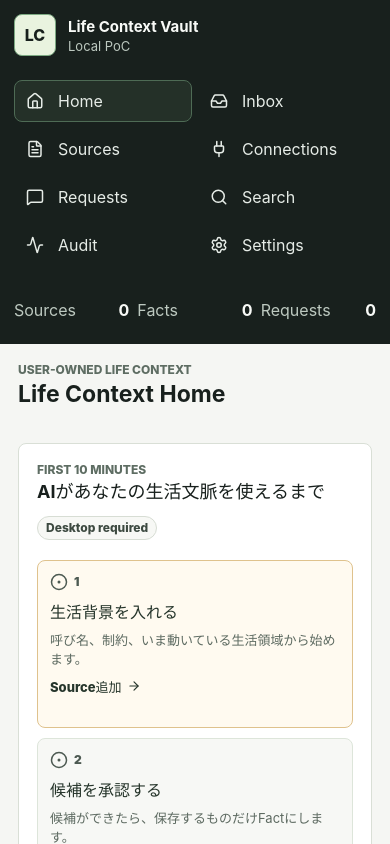
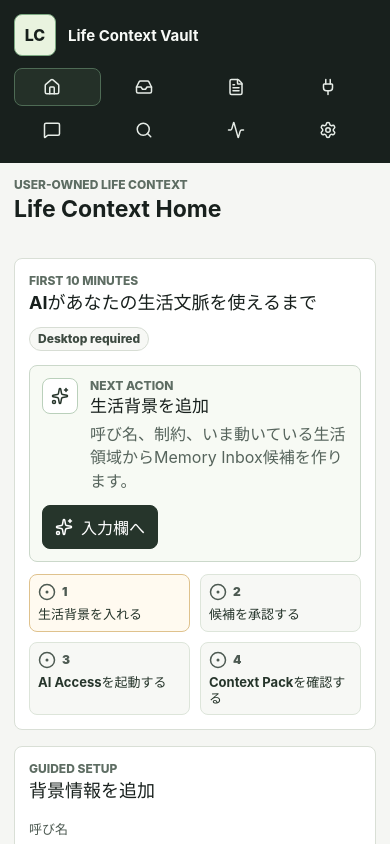
Before and after one commit to Kota-Ohno/life-context-vault, a React (Vite) app: page / in a window 390 px wide. Shown: the top 844 px of the page. Built offline with nearby package versions, Linux system fonts and the light colour scheme.

Commit message:
Improve first-run home actions

```diff
--- a/src/App.tsx
+++ b/src/App.tsx
@@ -1684,7 +1684,12 @@ function NavButton({
   badge?: number;
 }) {
   return (
-    <button className={active ? "nav-item active" : "nav-item"} onClick={onClick} type="button">
+    <button
+      aria-label={label}
+      className={active ? "nav-item active" : "nav-item"}
+      onClick={onClick}
+      type="button"
+    >
       {icon}
       <span>{label}</span>
       {badge ? <strong>{badge}</strong> : null}
@@ -1758,6 +1763,10 @@ function HomeView({
   const aiAccessReady = Boolean(aiServiceStatus?.agentConnected);
   const requestTried = requests.length > 0;
   const accessReadiness = aiAccessReadinessCopy(aiServiceStatus, nativePath);
+  const pendingRequestCount = requests.filter((request) => request.status === "pending_user_confirmation").length;
+  const focusSetup = () => {
+    document.getElementById("home-guided-setup")?.scrollIntoView({ behavior: "smooth", block: "start" });
+  };
   const onboardingSteps: OnboardingStep[] = [
     {
       title: "生活背景を入れる",
@@ -1797,6 +1806,51 @@ function HomeView({
       action: goRequests
     }
   ];
+  const nextAction = (() => {
+    if (candidates.length > 0) {
+      return {
+        title: `${candidates.length}件の候補を確認`,
+        body: "保存する生活文脈だけをFactにします。承認前の候補はAIには渡りません。",
+        label: "Inboxで確認",
+        action: goInbox,
+        icon: <Inbox size={18} />
+      };
+    }
+    if (!backgroundStarted) {
+      return {
+        title: "生活背景を追加",
+        body: "呼び名、制約、いま動いている生活領域からMemory Inbox候補を作ります。",
+        label: "入力欄へ",
+        action: focusSetup,
+        icon: <Sparkles size={18} />
+      };
+    }
+    if (pendingRequestCount > 0) {
+      return {
+        title: `${pendingRequestCount}件のContext Packを確認`,
+        body: "外部AIに渡る最小文脈を見て、不要なFactを外してから承認できます。",
+        label: "Requestsで確認",
+        action: goRequests,
+        icon: <MessageSquare size={18} />
+      };
+    }
+    if (!aiAccessReady) {
+      return {
+        title: nativePath ? "AI Accessを起動" : "DesktopでAI Accessを有効化",
+        body: accessReadiness.body,
+        label: nativePath ? "AI Accessを起動" : "Connectionsを見る",
+        action: nativePath ? startAiAccess : goConnections,
+        icon: <Plug size={18} />
+      };
+    }
+    return {
+      title: "Context Packを試す",
+      body: "普段使うAIに渡る文脈を、Requestsで事前確認できます。",
+      label: "Requestsを開く",
+      action: goRequests,
+      icon: <MessageSquare size={18} />
+    };
+  })();
 
   return (
     <section className="view-grid home-grid">
@@ -1807,6 +1861,24 @@ function HomeView({
             <h3>AIがあなたの生活文脈を使えるまで</h3>
           </div>
           <Badge>{accessReadiness.badge}</Badge>
+        </div>
+        <div className="home-start-grid">
+          <div className="next-action-card">
+            <div className="next-action-icon">{nextAction.icon}</div>
+            <div>
+              <p className="eyebrow">Next action</p>
+              <h4>{nextAction.title}</h4>
+              <p>{nextAction.body}</p>
+            </div>
+            <button
+              className="primary-button"
+              disabled={aiServiceBusy && nextAction.action === startAiAccess}
+              onClick={nextAction.action}
+              type="button"
+            >
+              {nextAction.icon}
+              {nextAction.label}
+            </button>
           </div>
           <div className="onboarding-checklist">
             {onboardingSteps.map((step, index) => (
@@ -1831,6 +1903,45 @@ function HomeView({
             ))}
           </div>
         </div>
+      </div>
+
+      <div className="panel quick-setup-panel" id="home-guided-setup">
+        <div className="panel-heading">
+          <div>
+            <p className="eyebrow">Guided setup</p>
+            <h3>背景情報を追加</h3>
+          </div>
+        </div>
+        <SetupForm setup={setup} setSetup={setSetup} submitBackground={submitBackground} compact />
+      </div>
+
+      <div className="panel">
+        <div className="panel-heading">
+          <div>
+            <p className="eyebrow">AI access</p>
+            <h3>普段使うAIとの接続</h3>
+          </div>
+          <button className="secondary-button" onClick={goConnections} type="button">
+            <Plug size={16} />
+            Open
+          </button>
+        </div>
+        <div className="connection-list compact">
+          {connectors.slice(0, 4).map((connector) => (
+            <div className="connection-row" key={connector.id}>
+              <div>
+                <strong>{connector.clientName}</strong>
+                <span>{connector.transport}</span>
+              </div>
+              <Badge>{connector.status}</Badge>
+            </div>
+          ))}
+        </div>
+        <div className={captureSettings.enabled ? "capture-strip enabled" : "capture-strip"}>
+          {captureSettings.enabled ? <Radio size={16} /> : <PauseCircle size={16} />}
+          <span>{captureSettings.enabled ? "Passive Capture is on" : "Passive Capture is paused"}</span>
+        </div>
+      </div>
 
       <div className="panel background-panel">
         <div className="panel-heading">
@@ -1866,44 +1977,6 @@ function HomeView({
       <div className="panel">
         <div className="panel-heading">
           <div>
-            <p className="eyebrow">AI access</p>
-            <h3>普段使うAIとの接続</h3>
-          </div>
-          <button className="secondary-button" onClick={goConnections} type="button">
-            <Plug size={16} />
-            Open
-          </button>
-        </div>
-        <div className="connection-list compact">
-          {connectors.slice(0, 4).map((connector) => (
-            <div className="connection-row" key={connector.id}>
-              <div>
-                <strong>{connector.clientName}</strong>
-                <span>{connector.transport}</span>
-              </div>
-              <Badge>{connector.status}</Badge>
-            </div>
-          ))}
-        </div>
-        <div className={captureSettings.enabled ? "capture-strip enabled" : "capture-strip"}>
-          {captureSettings.enabled ? <Radio size={16} /> : <PauseCircle size={16} />}
-          <span>{captureSettings.enabled ? "Passive Capture is on" : "Passive Capture is paused"}</span>
-        </div>
-      </div>
-
-      <div className="panel">
-        <div className="panel-heading">
-          <div>
-            <p className="eyebrow">Guided setup</p>
-            <h3>背景情報を追加</h3>
-          </div>
-        </div>
-        <SetupForm setup={setup} setSetup={setSetup} submitBackground={submitBackground} />
-      </div>
-
-      <div className="panel">
-        <div className="panel-heading">
-          <div>
             <p className="eyebrow">Review queue</p>
             <h3>Memory Inbox</h3>
           </div>
@@ -1922,14 +1995,16 @@ function HomeView({
 function SetupForm({
   setup,
   setSetup,
-  submitBackground
+  submitBackground,
+  compact = false
 }: {
   setup: BackgroundSetupInput;
   setSetup: (input: BackgroundSetupInput) => void;
   submitBackground: () => void;
+  compact?: boolean;
 }) {
   return (
-    <div className="form-stack">
+    <div className={compact ? "form-stack setup-form compact" : "form-stack setup-form"}>
       <Input label="呼び名" value={setup.displayName} onChange={(displayName) => setSetup({ ...setup, displayName })} placeholder="例: Kota" />
       <Input label="好みの口調" value={setup.tonePreference} onChange={(tonePreference) => setSetup({ ...setup, tonePreference })} placeholder="例: 落ち着いて具体的に" />
       <Textarea label="いま動いている生活領域" value={setup.activeLifeAreas} onChange={(activeLifeAreas) => setSetup({ ...setup, activeLifeAreas })} placeholder="仕事、家族、引っ越し、学習、健康管理など" />
--- a/src/styles.css
+++ b/src/styles.css
@@ -232,7 +232,58 @@ button {
 
 .launch-panel {
   display: grid;
-  gap: 4px;
+  gap: 14px;
+}
+
+.home-start-grid {
+  display: grid;
+  grid-template-columns: minmax(280px, 0.78fr) minmax(0, 1.22fr);
+  gap: 12px;
+  align-items: stretch;
+}
+
+.next-action-card {
+  display: grid;
+  grid-template-columns: 42px 1fr;
+  gap: 12px;
+  min-width: 0;
+  padding: 14px;
+  border: 1px solid #cbd8ca;
+  border-radius: 8px;
+  background: #f7faf4;
+}
+
+.next-action-card h4,
+.next-action-card p {
+  margin: 0;
+}
+
+.next-action-card h4 {
+  margin-top: 3px;
+  font-size: 17px;
+  line-height: 1.25;
+}
+
+.next-action-card p:not(.eyebrow) {
+  margin-top: 6px;
+  color: #56645c;
+  line-height: 1.45;
+}
+
+.next-action-card .primary-button {
+  grid-column: 1 / -1;
+  justify-self: start;
+}
+
+.next-action-icon {
+  display: grid;
+  width: 42px;
+  height: 42px;
+  place-items: center;
+  border: 1px solid #bad0bb;
+  border-radius: 8px;
+  background: #ffffff;
+  color: #26352b;
 }
 
 .onboarding-checklist {
@@ -241,12 +292,16 @@ button {
   gap: 10px;
 }
 
+.launch-panel .onboarding-checklist {
+  grid-template-columns: repeat(2, minmax(0, 1fr));
+}
+
 .onboarding-step {
   display: grid;
   align-content: start;
   gap: 8px;
   min-width: 0;
-  min-height: 168px;
+  min-height: 130px;
   padding: 12px;
   border: 1px solid #dde5da;
   border-radius: 8px;
@@ -327,6 +382,10 @@ button {
 .form-stack {
   display: grid;
   gap: 12px;
+}
+
+.setup-form.compact textarea {
+  min-height: 74px;
 }
 
 .field {
@@ -1434,7 +1493,9 @@ button:focus-visible {
   .view-grid,
   .home-grid,
   .ask-layout,
+  .home-start-grid,
   .onboarding-checklist,
+  .launch-panel .onboarding-checklist,
   .policy-grid,
   .policy-controls,
   .readiness-panel,
@@ -1448,6 +1509,10 @@ button:focus-visible {
 
   .home-grid .background-panel {
     grid-row: auto;
+  }
+
+  .onboarding-step {
+    min-height: 112px;
   }
 }
 
@@ -1467,19 +1532,90 @@ button:focus-visible {
   }
 
   .nav-list {
-    grid-template-columns: 1fr 1fr;
+    grid-template-columns: repeat(4, minmax(0, 1fr));
+    gap: 5px;
   }
 
   .nav-item {
+    grid-template-columns: 1fr auto;
+    justify-items: center;
     min-width: 0;
+    min-height: 38px;
+    padding: 8px 9px;
+  }
+
+  .nav-item > span {
+    display: none;
+  }
+
+  .sidebar {
+    gap: 12px;
+  }
+
+  .sidebar-stats {
+    display: none;
   }
 
   .brand h1 {
     font-size: 15px;
   }
 
+  .brand p {
+    display: none;
+  }
+
+  .workspace {
+    padding: 14px;
+  }
+
   .topbar h2 {
     font-size: 23px;
+  }
+
+  .panel {
+    padding: 14px;
+  }
+
+  .launch-panel .panel-heading {
+    margin-bottom: 0;
+  }
+
+  .next-action-card {
+    grid-template-columns: 36px 1fr;
+    padding: 12px;
+  }
+
+  .next-action-icon {
+    width: 36px;
+    height: 36px;
+  }
+
+  .onboarding-step {
+    min-height: 96px;
+  }
+
+  .launch-panel .onboarding-checklist {
+    grid-template-columns: repeat(2, minmax(0, 1fr));
+  }
+
+  .launch-panel .onboarding-step {
+    min-height: 58px;
+    gap: 5px;
+    padding: 8px;
+  }
+
+  .launch-panel .onboarding-step small,
+  .launch-panel .step-action {
+    display: none;
+  }
+
+  .launch-panel .onboarding-step strong {
+    font-size: 13px;
+    line-height: 1.25;
+  }
+
+  .setup-form.compact textarea {
+    min-height: 64px;
   }
 
   .action-row {
```
Also changed, not shown: 1 other file (tests, documents, lock files or other folders). Lines whose indentation alone changed are shown as unchanged.
